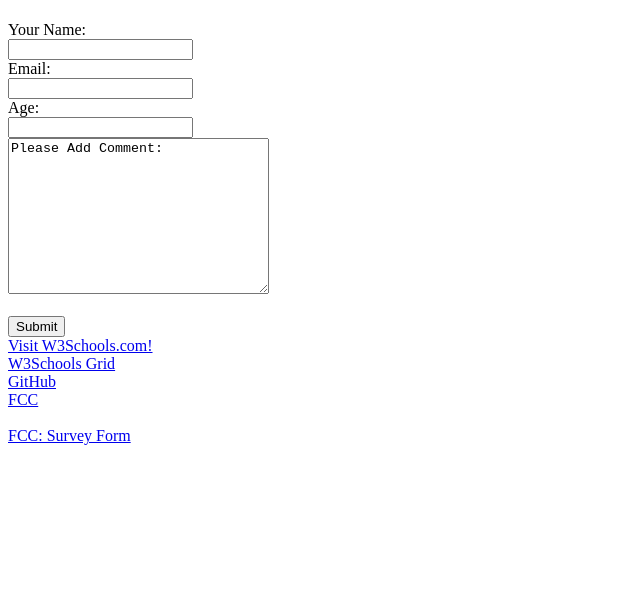
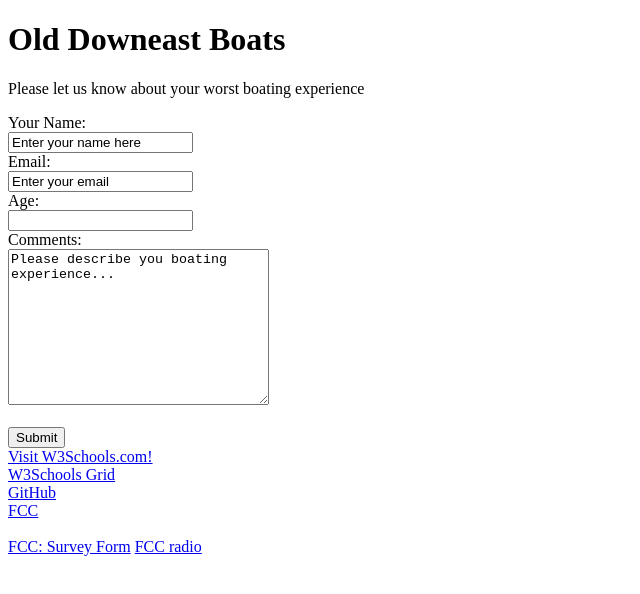
Before and after one commit to WinterCricket/survey_form, a plain HTML site: page index.html in a window 1280 px wide. Shown: the whole page, without its empty margins (0-640 px from the left). Drawn offline with Linux system fonts and the light colour scheme.

Commit message:
add a tort

```diff
--- a/index.html
+++ b/index.html
@@ -2,33 +2,35 @@
 <html lang="en">
 <head>
 	<meta charset="UTF-8">
-	<title>Traveler Survey</title>
+	<title>Old Downeast Boats Experience</title>
 </head>
 <body>
 
-	<h1 id="title"></h1>
-	<p id="description"></p>
+	<h1 id="title">Old Downeast Boats</h1>
+	<p id="description">Please let us know about your worst boating experience </p>
 	<form action="" id="survey-form">
 		Your Name: <br>
-		<input type="text" name="name" id="name">
+		<input type="text" name="name" id="name" value="Enter your name here" required>
 		<br>
 		Email: <br>
-  		<input type="text" name="email" id="email">
+		<input type="text" name="email" id="email" value="Enter your email" required>
 		<br>
 		Age: <br>
 		<input type="number" name="number" id="number">
 		<br>
-  		<textarea name="message" rows="10" cols="30">Please Add Comment:</textarea>
+		Comments: <br>
+		<textarea name="message" rows="10" cols="30" required>Please describe you boating experience...</textarea>
 		<br><br>
 		<input type="submit" value="Submit">
 
 
 	</form>
-	</form>
+
 	<a href="https://www.w3schools.com">Visit W3Schools.com!</a><br>
 	<a href="https://www.w3schools.com/css/css_grid.asp">W3Schools Grid</a><br>
 	<a href="https://github.com/WinterCricket">GitHub</a><br>
 	<a href="https://www.freecodecamp.org/">FCC</a><br><br>
 	<a href="https://codepen.io/freeCodeCamp/full/VPaoNP">FCC: Survey Form</a>
+	<a href="https://www.youtube.com/watch?v=PQ22pgaXog4">FCC radio</a>
 </body>
 </html>
```
Lines whose indentation alone changed are shown as unchanged.
